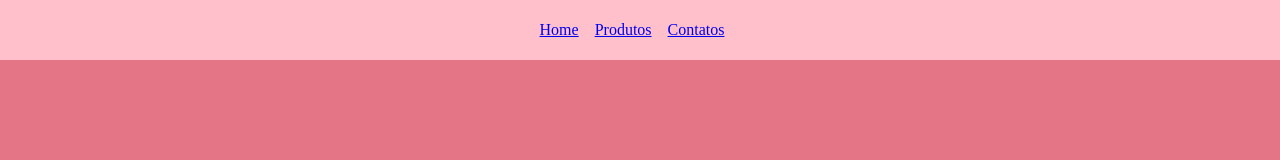
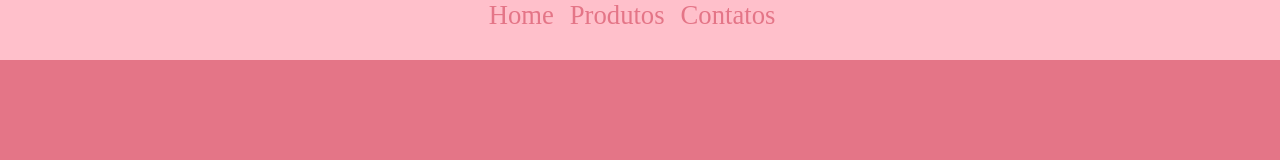
Before and after one commit to maria-julia-oliveira/tagsSemanticas, a plain HTML site: page index.html in a window 1280 px wide. Drawn offline with Linux system fonts and the light colour scheme.

Commit message:
alteração

```diff
--- a/css/style.css
+++ b/css/style.css
@@ -1,3 +1,7 @@
+:root{
+  --height-default: 60px;
+}
+
 *{
  margin: 0;
  padding: 0;
@@ -15,7 +19,7 @@ background-color:rgb(228, 117, 135);
 header{
   position: relative;
   width: 100%;
-  height: 60px;
+  height: var(--height-default);
   background-color:pink;
 }
 
@@ -34,7 +38,7 @@ nav ul{
     justify-content: center;
     align-items: center;
     list-style: none;
-    height: 60px;
+    height: var(--hright-default);
     margin: auto;
 }
 ul li{
@@ -42,3 +46,8 @@ position: relative;
 margin-right: 1em;
 
 }
+li a{
+  text-decoration: none;
+  color:rgb(228, 117, 135);
+   font-size: 20pt;
+}
```
